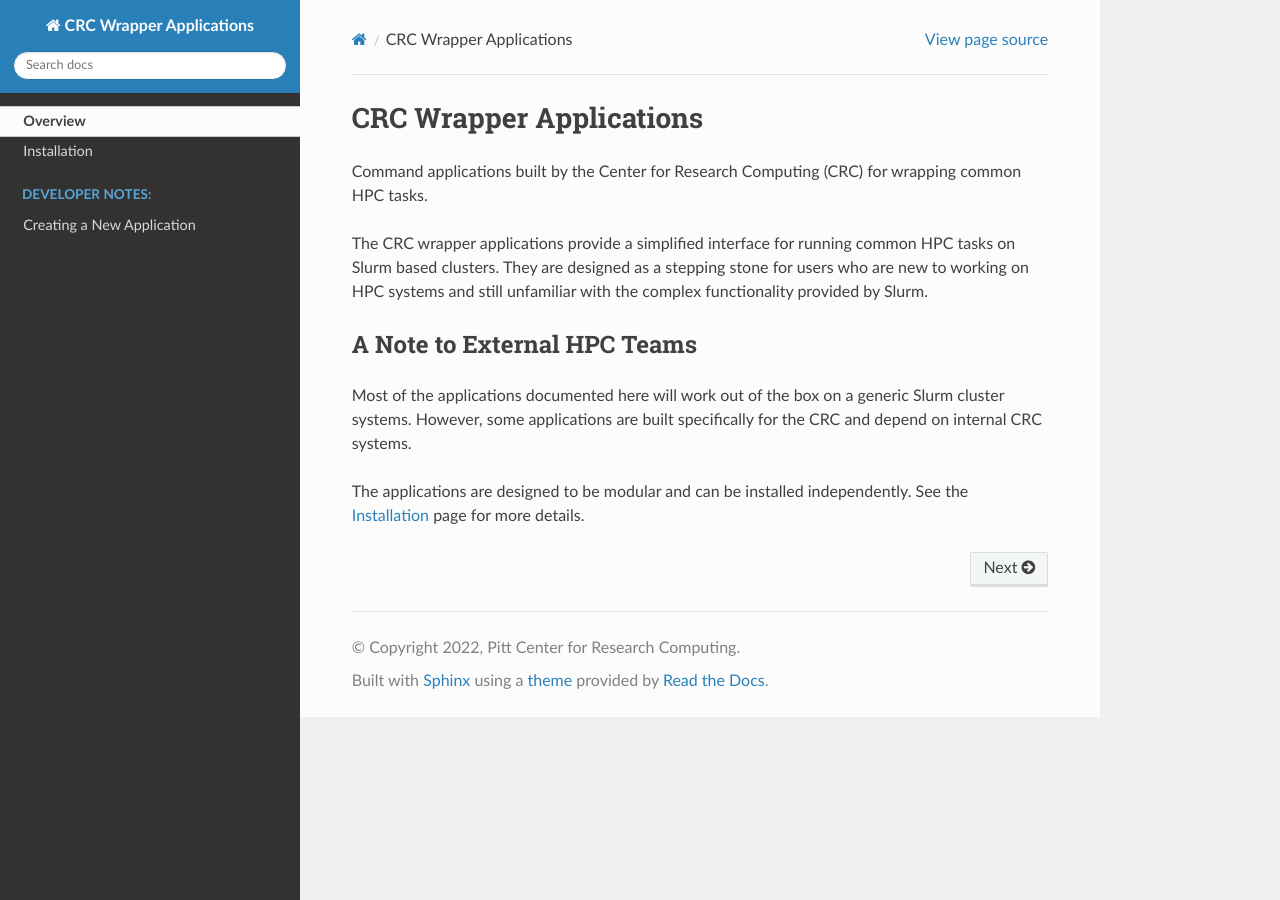
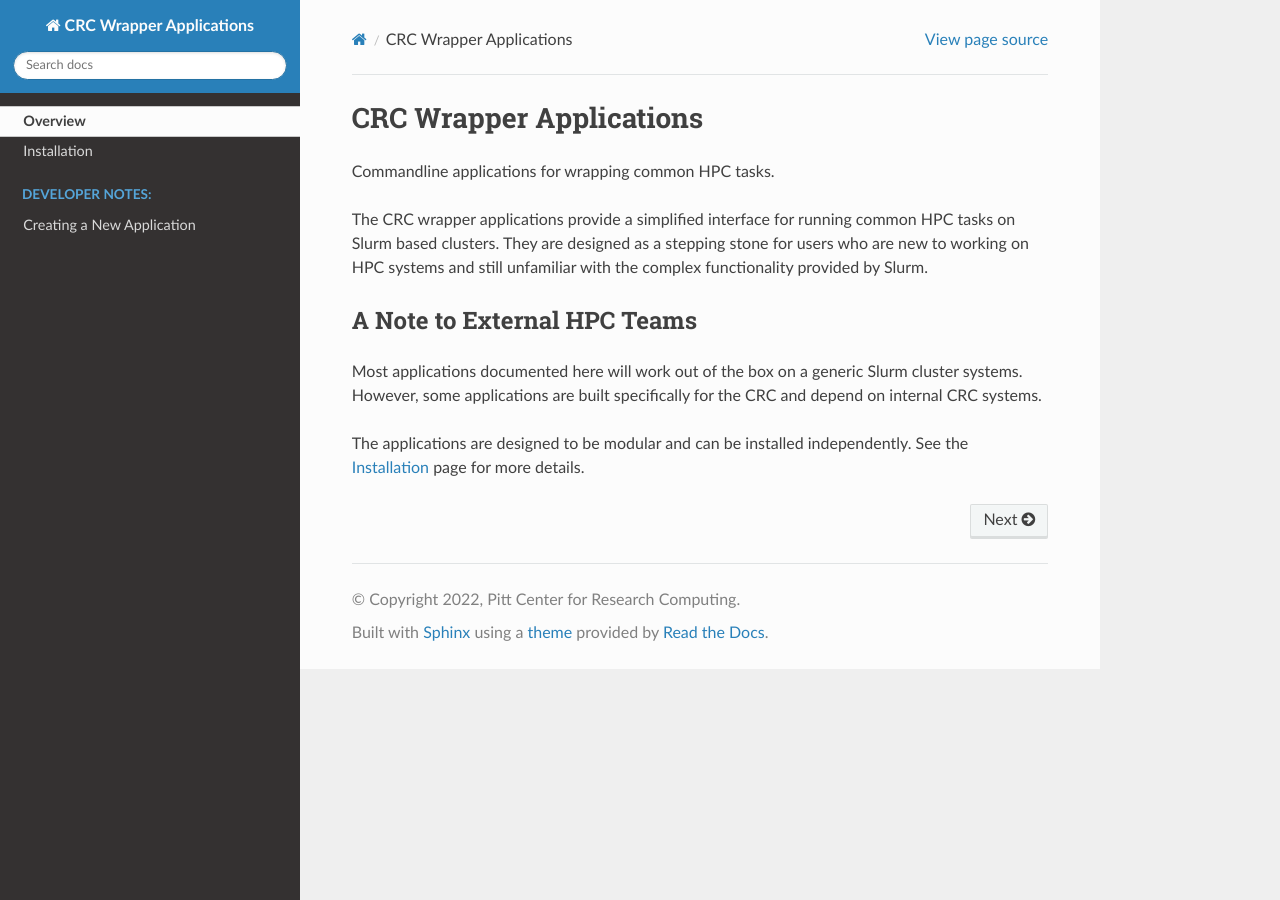
Before and after one commit to pitt-crc/wrappers, a Sphinx documentation site: the page built from docs/source/index.rst, in a window 1280 px wide. Built offline with Sphinx 7.4.7 and the Read the Docs theme 2.0.0, drawn with Linux system fonts in a browser that asks for light colours; pages that are not in the unit, such as notebooks, are missing from menus.

Commit message:
Quick thought dump before meeting

```diff
--- a/docs/source/index.rst
+++ b/docs/source/index.rst
@@ -1,8 +1,7 @@
 CRC Wrapper Applications
 ========================
 
-Command applications built by the Center for Research Computing (CRC) for
-wrapping common HPC tasks.
+Commandline applications for wrapping common HPC tasks.
 
 The CRC wrapper applications provide a simplified interface for running common
 HPC tasks on Slurm based clusters. They are designed as a stepping stone for
@@ -12,12 +11,12 @@ functionality provided by Slurm.
 A Note to External HPC Teams
 ----------------------------
 
-Most of the applications documented here will work out of the box on a generic
+Most applications documented here will work out of the box on a generic
 Slurm cluster systems. However, some applications are built specifically for
 the CRC and depend on internal CRC systems.
 
 The applications are designed to be modular and can be installed independently.
-See the :ref:`install` page for more details.
+See the :doc:`install` page for more details.
 
 
 .. toctree::
```
Also changed, not shown: docs/source/install.rst (+7 -3 lines).
